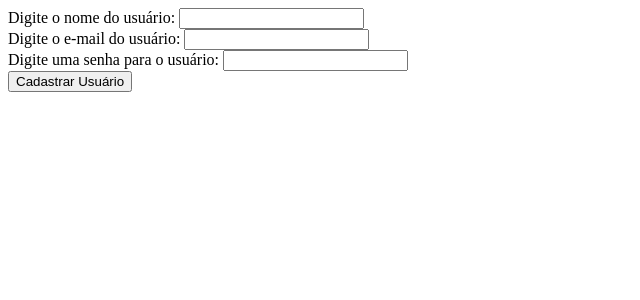
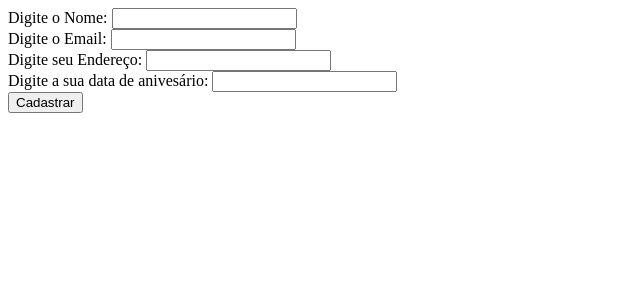
Before and after one commit to JeniferSant22/Salao-de-Beleza, a PHP site: page / in a window 1280 px wide. Shown: the top 300 px of the page, without its empty margins (0-640 px from the left). Run offline with PHP 8.4, Linux system fonts and the light colour scheme.

Commit message:
Update index.php

```diff
--- a/index.php
+++ b/index.php
@@ -1,17 +1,32 @@
-<form action= "insert.php" method="post">
+<!DOCTYPE html>
+<html lang="pt-br">
+<head>
+    <meta charset="UTF-8">
+    <meta http-equiv="X-UA-Compatible" content="IE=edge">
+    <meta name="viewport" content="width=device-width, initial-scale=1.0">
+    <title>CRUD</title>
+</head>
+<body>
+    <form action="insert.php" method="post">
         <div>
-                <label for="name"> Digite o nome do usuário:</label>
+            <label for="">Digite o Nome:</label>
             <input type="text" name="name" id="name">
         </div>
         <div>
-                <label for="email"> Digite o e-mail do usuário:</label>
-                <input type="email" name="email" id="email">
+            <label for="">Digite o Email:</label>
+            <input type="text" name="email" id="email">
         </div>
         <div>
-                <label for="password"> Digite uma senha para o usuário:</label>
-                <input type="password" name="password" id="password">
+            <label for="">Digite seu Endereço:</label>
+            <input type="text" name="address" id="address">
         </div>
         <div>
-                <button> Cadastrar Usuário</button>
+            <label for="">Digite a sua data de anivesário:</label>
+            <input type="text" name="birthday" id="birthday">
+        </div>
+        <div>
+            <button>Cadastrar</button>
         </div>
     </form>
+</body>
+</html>
```
Lines whose indentation alone changed are shown as unchanged.
